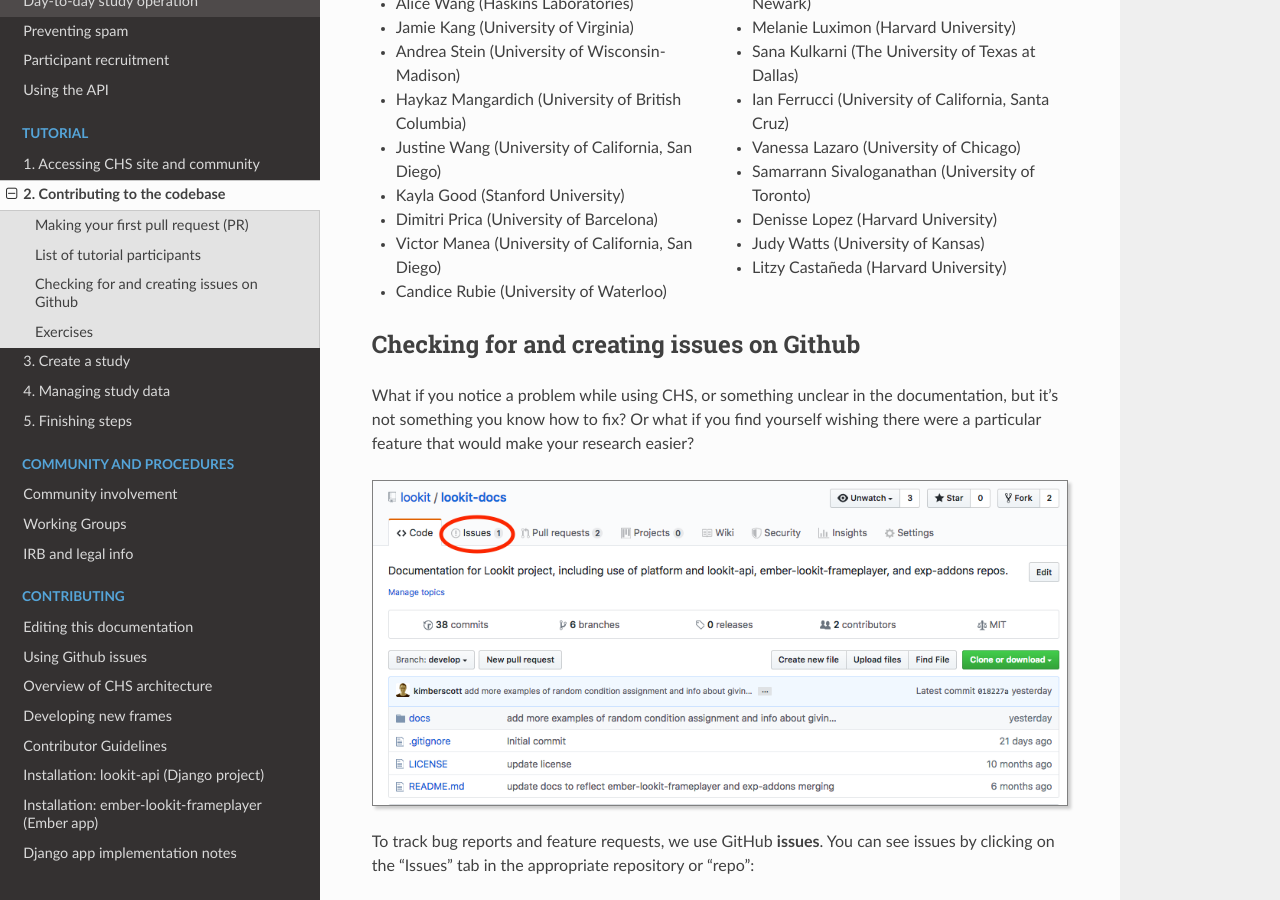
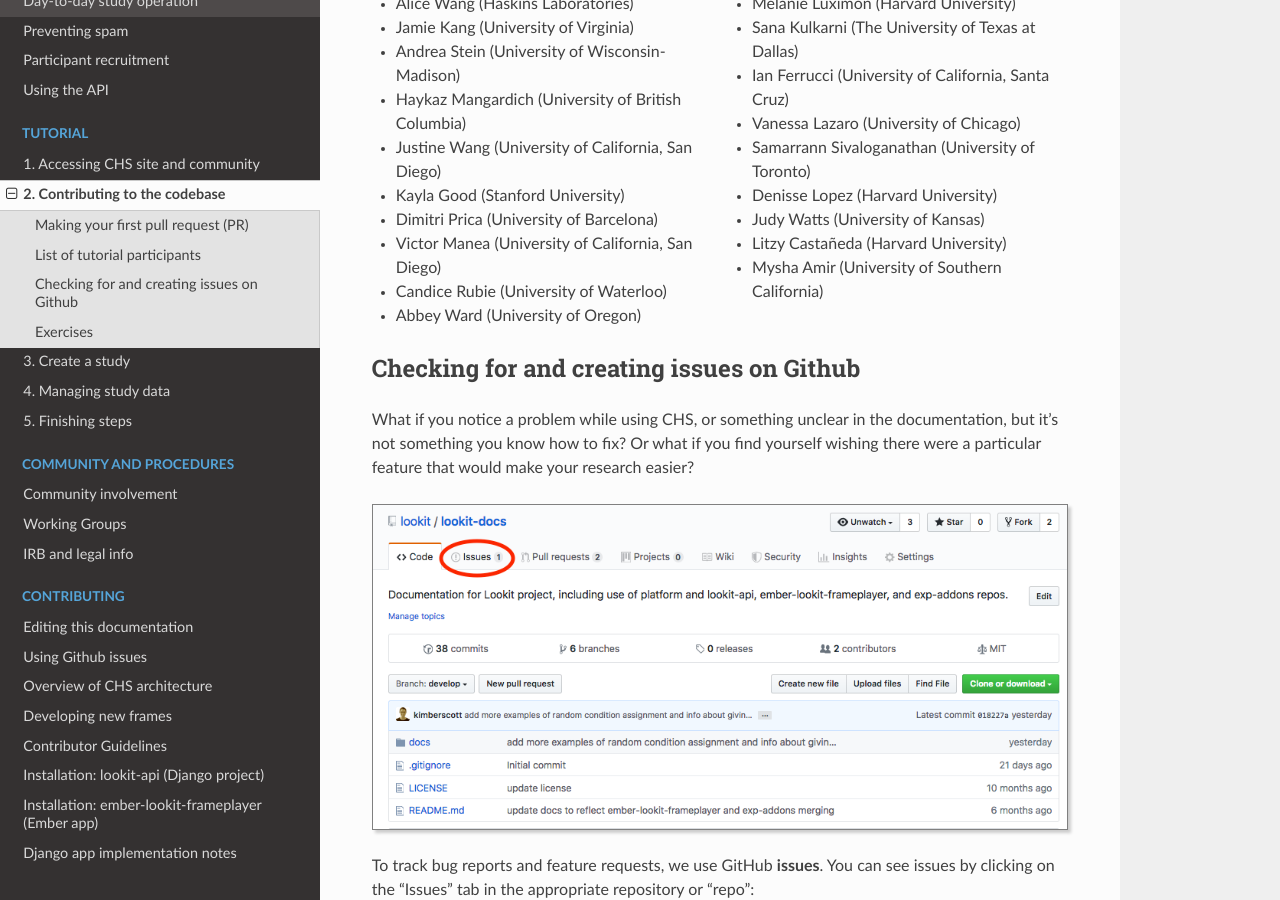
Before and after one commit to lookit/lookit-docs, a Sphinx documentation site: the page built from docs/source/tutorial-contributing.rst, in a window 1280 px wide and 900 px high, scrolled down 9081 px. Built offline with Sphinx 7.4.7 and the Read the Docs theme 3.1.0, drawn with Linux system fonts in a browser that asks for light colours.

Commit message:
Update tutorial-contributing.rst
Adding myself as a tutorial participant

```diff
--- a/docs/source/tutorial-contributing.rst
+++ b/docs/source/tutorial-contributing.rst
@@ -364,6 +364,7 @@
 - Denisse Lopez (Harvard University)
 - Judy Watts (University of Kansas)
 - Litzy Castañeda (Harvard University)
+- Mysha Amir (University of Southern California)
 
 Checking for and creating issues on Github
 -------------------------------------------
```
